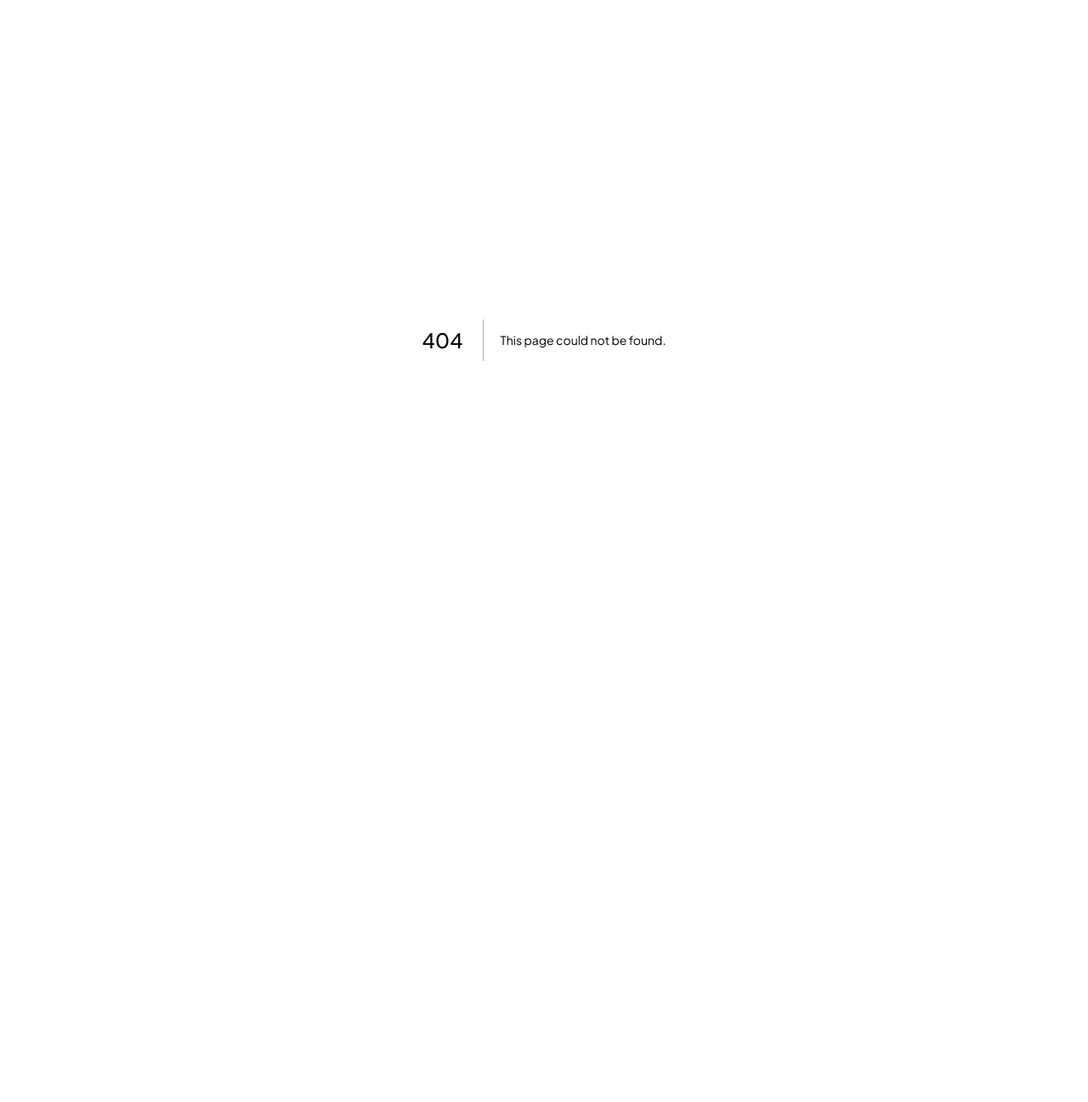
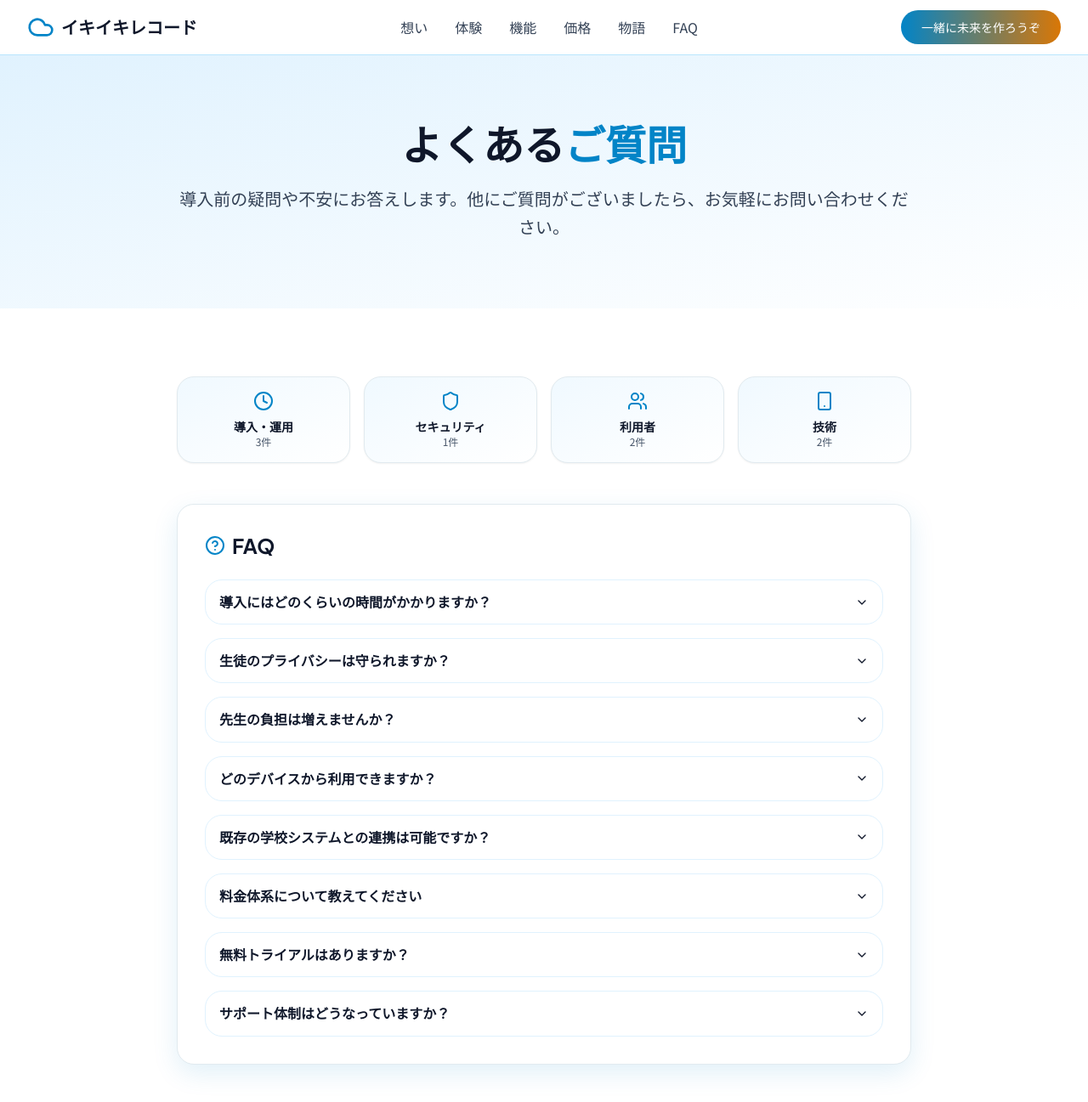
Before and after one commit to jin5770808/yka_ikiiki_record_pub, a Next.js app: page /faq in a window 1280 px wide. Before the commit this address had no page. Shown: the top 1297 px of the page at 85% size. Before the commit the page ends 800 px from the top, so only its background shows below. Built offline with nearby package versions, Linux system fonts and the light colour scheme.

Commit message:
Create FAQ page to fix NEXT_NOT_FOUND error

```diff
--- /dev/null
+++ b/app/faq/page.tsx
@@ -0,0 +1,171 @@
+"use client";
+
+import { motion } from "framer-motion";
+import Navigation from "@/components/Navigation";
+import CalloutCTA from "@/components/CalloutCTA";
+import { Card } from "@/components/ui/card";
+import {
+  Accordion,
+  AccordionContent,
+  AccordionItem,
+  AccordionTrigger,
+} from "@/components/ui/accordion";
+import { HelpCircle, Clock, Shield, Users, Smartphone, Database } from "lucide-react";
+
+const faqs = [
+  {
+    question: "導入にはどのくらいの時間がかかりますか？",
+    answer: "基本的な設定は1週間程度で完了します。先生方への研修や生徒への説明を含めても、1ヶ月以内に本格運用を開始できます。段階的な導入も可能ですので、ご相談ください。"
+  },
+  {
+    question: "生徒のプライバシーは守られますか？",
+    answer: "はい、最高レベルのセキュリティで保護されています。記録内容は暗号化され、アクセス権限も厳格に管理されています。また、生徒本人がいつでも自分の記録を確認・編集できる仕組みになっています。"
+  },
+  {
+    question: "先生の負担は増えませんか？",
+    answer: "むしろ負担軽減を目指しています。1分間の記録入力で、従来の観察記録や面談準備にかかる時間を大幅に短縮できます。AIが自動で分析・要約するため、先生は生徒との対話により多くの時間を使えるようになります。"
+  },
+  {
+    question: "どのデバイスから利用できますか？",
+    answer: "スマートフォン、タブレット、PCのすべてに対応しています。特にスマートフォンでの入力体験を重視して設計されており、移動中や休み時間でも簡単に記録できます。"
+  },
+  {
+    question: "既存の学校システムとの連携は可能ですか？",
+    answer: "多くの学校管理システムとの連携が可能です。成績管理システムや出席管理システムとのデータ連携により、より包括的な生徒理解を支援します。詳細は個別にご相談ください。"
+  },
+  {
+    question: "料金体系について教えてください",
+    answer: "学校規模に応じた3つのプランをご用意しています。Lightプラン（月額500円〜）、Standardプラン（月額3,000円〜）、Advancedプラン（月額20,000円〜）があり、教員数に応じて調整されます。年間契約で10%の割引もあります。"
+  },
+  {
+    question: "無料トライアルはありますか？",
+    answer: "はい、1ヶ月間の無料トライアルをご利用いただけます。実際の教室環境で効果を実感していただいてから、導入をご検討ください。トライアル期間中も、フルサポートを提供いたします。"
+  },
+  {
+    question: "サポート体制はどうなっていますか？",
+    answer: "専任のカスタマーサクセスチームが導入から運用まで継続的にサポートします。オンライン研修、電話・メールサポート、定期的なフォローアップミーティングを通じて、成功をお手伝いします。"
+  }
+];
+
+const categories = [
+  { icon: Clock, title: "導入・運用", count: 3 },
+  { icon: Shield, title: "セキュリティ", count: 1 },
+  { icon: Users, title: "利用者", count: 2 },
+  { icon: Smartphone, title: "技術", count: 2 }
+];
+
+export default function FAQPage() {
+  return (
+    <div className="min-h-screen">
+      <Navigation />
+      <main className="pt-16">
+        <section className="py-20 bg-gradient-to-br from-sky-100 to-white">
+          <div className="max-w-4xl mx-auto px-4 text-center">
+            <motion.h1
+              className="text-4xl md:text-5xl font-bold text-storm-900 mb-6"
+              initial={{ opacity: 0, y: 30 }}
+              animate={{ opacity: 1, y: 0 }}
+              transition={{ duration: 0.8 }}
+            >
+              よくある<span className="text-sky-600">ご質問</span>
+            </motion.h1>
+            <motion.p
+              className="text-xl text-storm-700 leading-relaxed"
+              initial={{ opacity: 0, y: 20 }}
+              animate={{ opacity: 1, y: 0 }}
+              transition={{ duration: 0.8, delay: 0.3 }}
+            >
+              導入前の疑問や不安にお答えします。他にご質問がございましたら、お気軽にお問い合わせください。
+            </motion.p>
+          </div>
+        </section>
+
+        <section className="py-20 bg-white">
+          <div className="max-w-4xl mx-auto px-4">
+            <div className="grid md:grid-cols-4 gap-4 mb-12">
+              {categories.map((category, index) => (
+                <motion.div
+                  key={index}
+                  initial={{ opacity: 0, y: 20 }}
+                  whileInView={{ opacity: 1, y: 0 }}
+                  viewport={{ once: true }}
+                  transition={{ duration: 0.6, delay: index * 0.1 }}
+                >
+                  <Card className="p-4 text-center bg-gradient-to-br from-sky-50 to-white">
+                    <category.icon className="w-6 h-6 text-sky-600 mx-auto mb-2" />
+                    <h3 className="font-semibold text-storm-900 text-sm">{category.title}</h3>
+                    <p className="text-xs text-storm-600">{category.count}件</p>
+                  </Card>
+                </motion.div>
+              ))}
+            </div>
+
+            <motion.div
+              initial={{ opacity: 0, y: 20 }}
+              whileInView={{ opacity: 1, y: 0 }}
+              viewport={{ once: true }}
+              transition={{ duration: 0.8 }}
+            >
+              <Card className="p-8 shadow-[0_10px_30px_rgba(2,132,199,.12)]">
+                <div className="flex items-center space-x-2 mb-6">
+                  <HelpCircle className="w-6 h-6 text-sky-600" />
+                  <h2 className="text-2xl font-bold text-storm-900">FAQ</h2>
+                </div>
+
+                <Accordion type="single" collapsible className="space-y-4">
+                  {faqs.map((faq, index) => (
+                    <AccordionItem
+                      key={index}
+                      value={`item-${index}`}
+                      className="border border-sky-100 rounded-lg px-4"
+                    >
+                      <AccordionTrigger className="text-left font-semibold text-storm-900 hover:text-sky-600 transition-colors">
+                        {faq.question}
+                      </AccordionTrigger>
+                      <AccordionContent className="text-storm-700 leading-relaxed pt-2 pb-4">
+                        {faq.answer}
+                      </AccordionContent>
+                    </AccordionItem>
+                  ))}
+                </Accordion>
+              </Card>
+            </motion.div>
+
+            <motion.div
+              initial={{ opacity: 0, y: 20 }}
+              whileInView={{ opacity: 1, y: 0 }}
+              viewport={{ once: true }}
+              transition={{ duration: 0.8, delay: 0.4 }}
+              className="text-center mt-12"
+            >
+              <Card className="p-8 bg-gradient-to-br from-sun-50 to-white">
+                <h3 className="text-xl font-bold text-storm-900 mb-4">
+                  他にご質問はありませんか？
+                </h3>
+                <p className="text-storm-700 mb-6">
+                  導入に関するご不明点や、具体的な運用方法について、専門スタッフが丁寧にお答えします。
+                </p>
+                <div className="flex flex-col sm:flex-row gap-4 justify-center">
+                  <a
+                    href="/contact"
+                    className="inline-flex items-center justify-center px-6 py-3 bg-sky-600 text-white rounded-full font-semibold hover:bg-sky-700 transition-colors"
+                  >
+                    お問い合わせフォーム
+                  </a>
+                  <a
+                    href="mailto:hello@ikiiki-record.jp"
+                    className="inline-flex items-center justify-center px-6 py-3 border border-sky-600 text-sky-600 rounded-full font-semibold hover:bg-sky-50 transition-colors"
+                  >
+                    メールで相談
+                  </a>
+                </div>
+              </Card>
+            </motion.div>
+          </div>
+        </section>
+
+        <CalloutCTA />
+      </main>
+    </div>
+  );
+}
```
